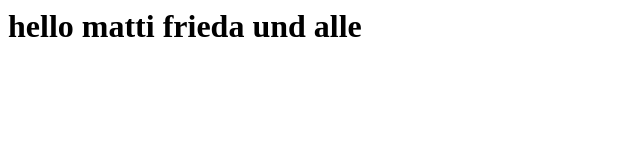
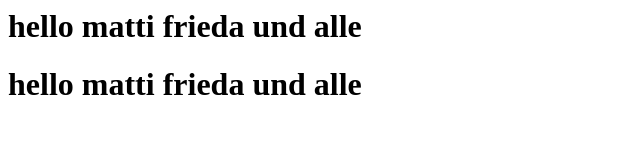
Before and after one commit to mocbuh/login.web.de, a plain HTML site: page index.html in a window 1280 px wide. Shown: the whole page, without its empty margins (0-640 px from the left). Drawn offline with Linux system fonts and the light colour scheme.

Commit message:
Update index.html

```diff
--- a/index.html
+++ b/index.html
@@ -1 +1,2 @@
 <h1>hello matti frieda und alle</h1>
+<h1>hello matti frieda und alle</h1>
```
